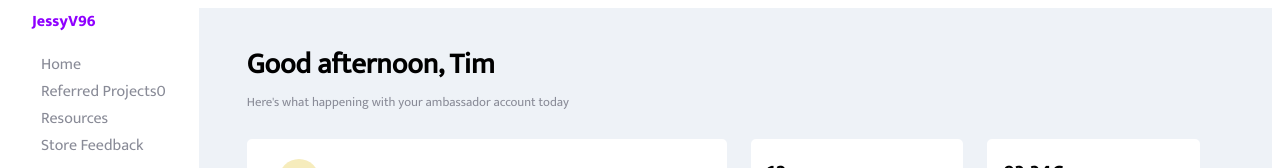
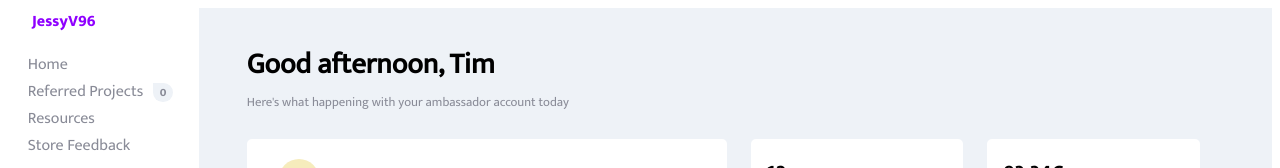
Before and after one commit to JESSYV96/nextjs-dashboard, a Next.js app: page / in a window 1280 px wide. Shown: the top 168 px of the page. Built offline with nearby package versions, Linux system fonts and the light colour scheme.

Commit message:
Sidebar : badges number referred project

```diff
--- a/components/Sidebar.tsx
+++ b/components/Sidebar.tsx
@@ -9,7 +9,7 @@ const Sidebar = () => {
             <div className={styles.menuContainer}>
                 <ul>
                     <li><Link href="/">Home</Link></li>
-                    <li><Link href="/projects">Referred Projects</Link><span>0</span></li>
+                    <li><Link href="/projects">Referred Projects</Link> <span className={styles.nbReffered}>0</span></li>
                     <li>Resources</li>
                     <li>Store Feedback</li>
                 </ul>
--- a/styles/components/sidebar.module.scss
+++ b/styles/components/sidebar.module.scss
@@ -17,6 +17,17 @@
     flex-direction: column;
     justify-content: space-between;
     align-items: center;
+
+    .nbReffered {
+      font-family: "Mukta-ExtraBold";
+      background-color: colors.$background;
+      color: colors.$secondary-color;
+      padding: 0rem 0.4rem;
+      margin: 0 0.4rem;
+      font-size: 0.7rem;
+      border-radius: 0 10px 10px;
+    }
+
     ul {
       list-style: none;
       padding: 0;
```
